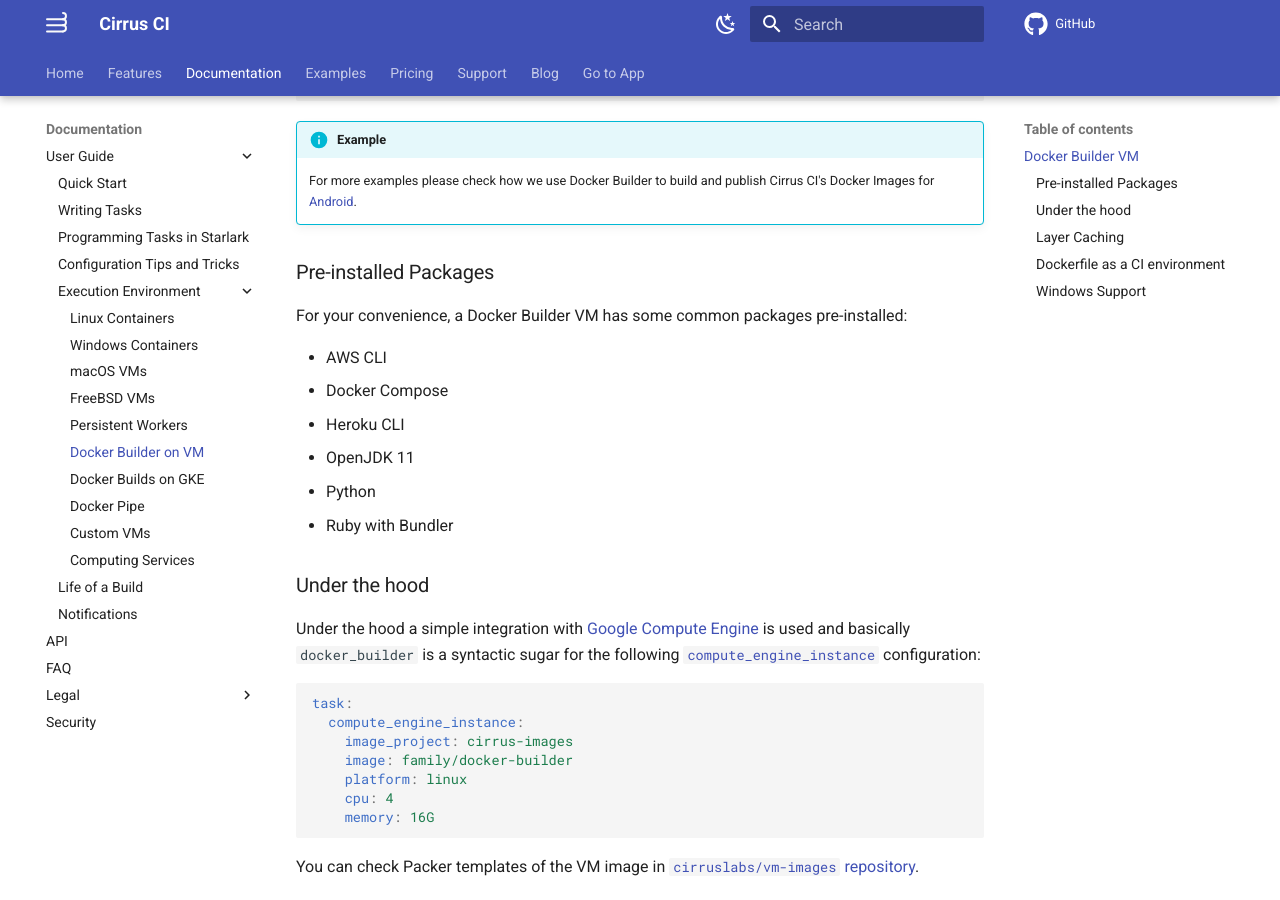
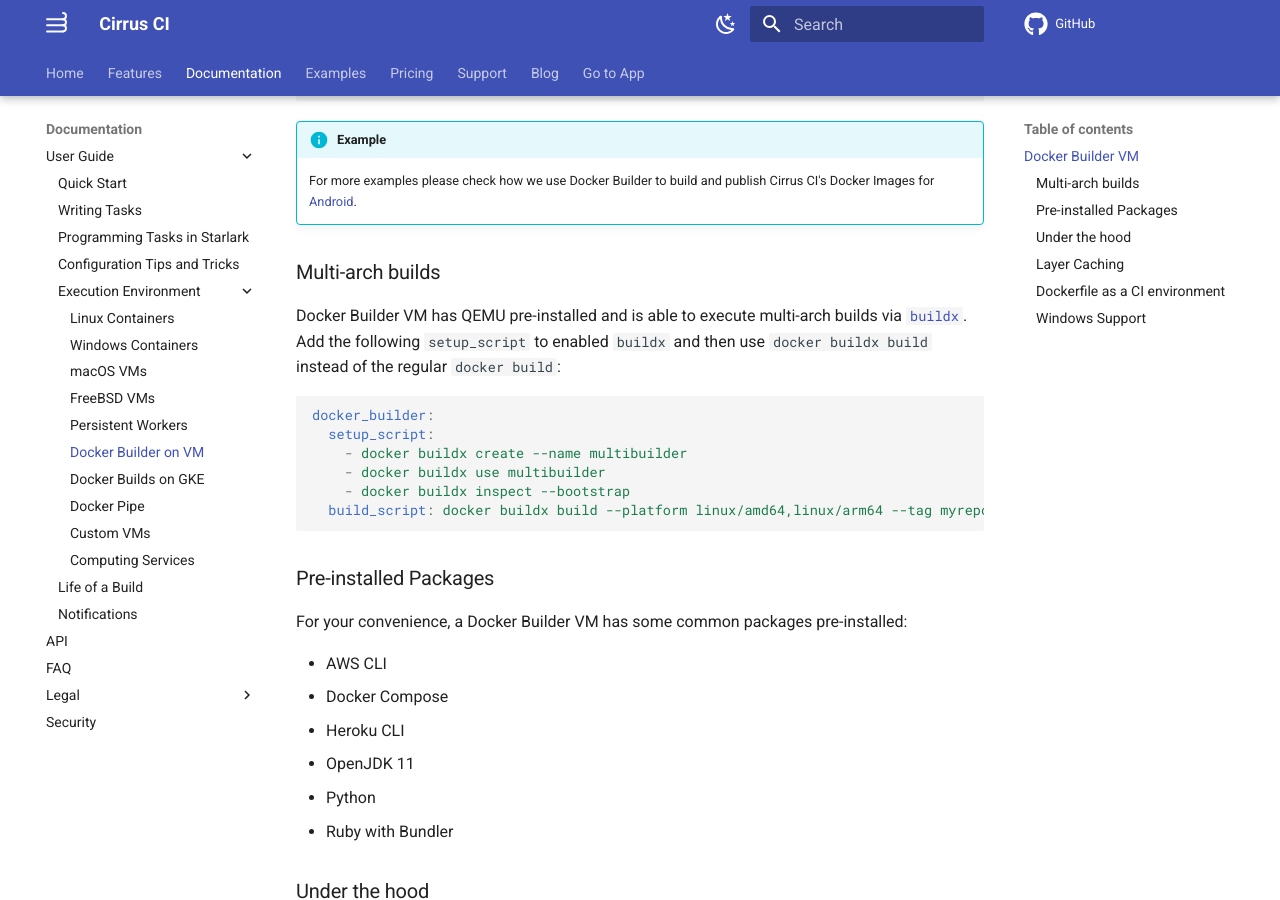
Before and after one commit to cirruslabs/cirrus-ci-docs, an MkDocs documentation site: the page built from docs/guide/docker-builder-vm.md, in a window 1280 px wide and 900 px high, scrolled down 777 px. Built offline with MkDocs 1.6.1 and Material for MkDocs 9.7.7, drawn with Linux system fonts in a browser that asks for light colours; comment, search, counter and statistics services are not loaded.

Commit message:
Document Docker multi-arch builds

````diff
--- a/docs/guide/docker-builder-vm.md
+++ b/docs/guide/docker-builder-vm.md
@@ -35,6 +35,20 @@ docker_builder:
 
 !!! info "Example"
     For more examples please check how we use Docker Builder to build and publish Cirrus CI's Docker Images for [Android](https://github.com/cirruslabs/docker-images-android).
+
+### Multi-arch builds
+
+Docker Builder VM has QEMU pre-installed and is able to execute multi-arch builds via [`buildx`](https://docs.docker.com/buildx/working-with-buildx/).
+Add the following `setup_script` to enabled `buildx` and then use `docker buildx build` instead of the regular `docker build`:
+
+```yaml
+docker_builder:
+  setup_script:
+    - docker buildx create --name multibuilder
+    - docker buildx use multibuilder
+    - docker buildx inspect --bootstrap
+  build_script: docker buildx build --platform linux/amd64,linux/arm64 --tag myrepo/foo:$CIRRUS_TAG .
+```
 
 ### Pre-installed Packages
 
````
